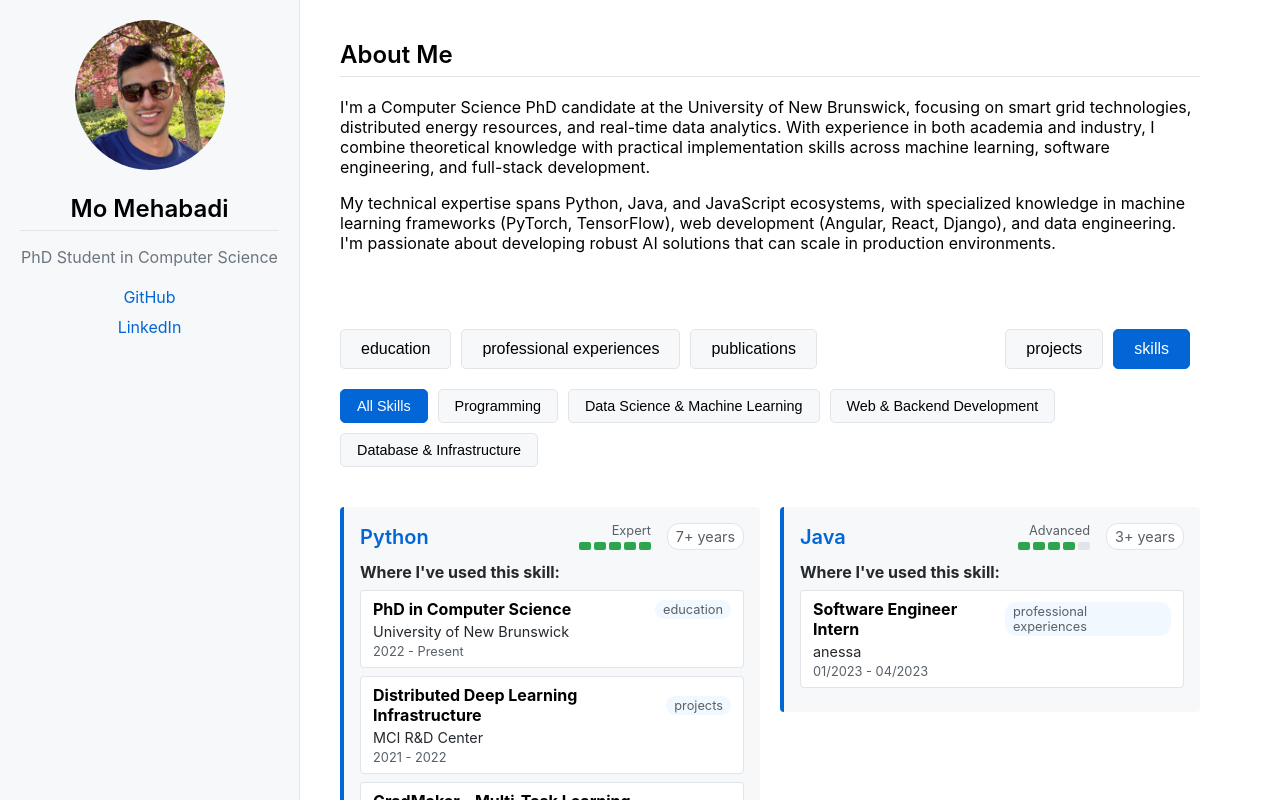
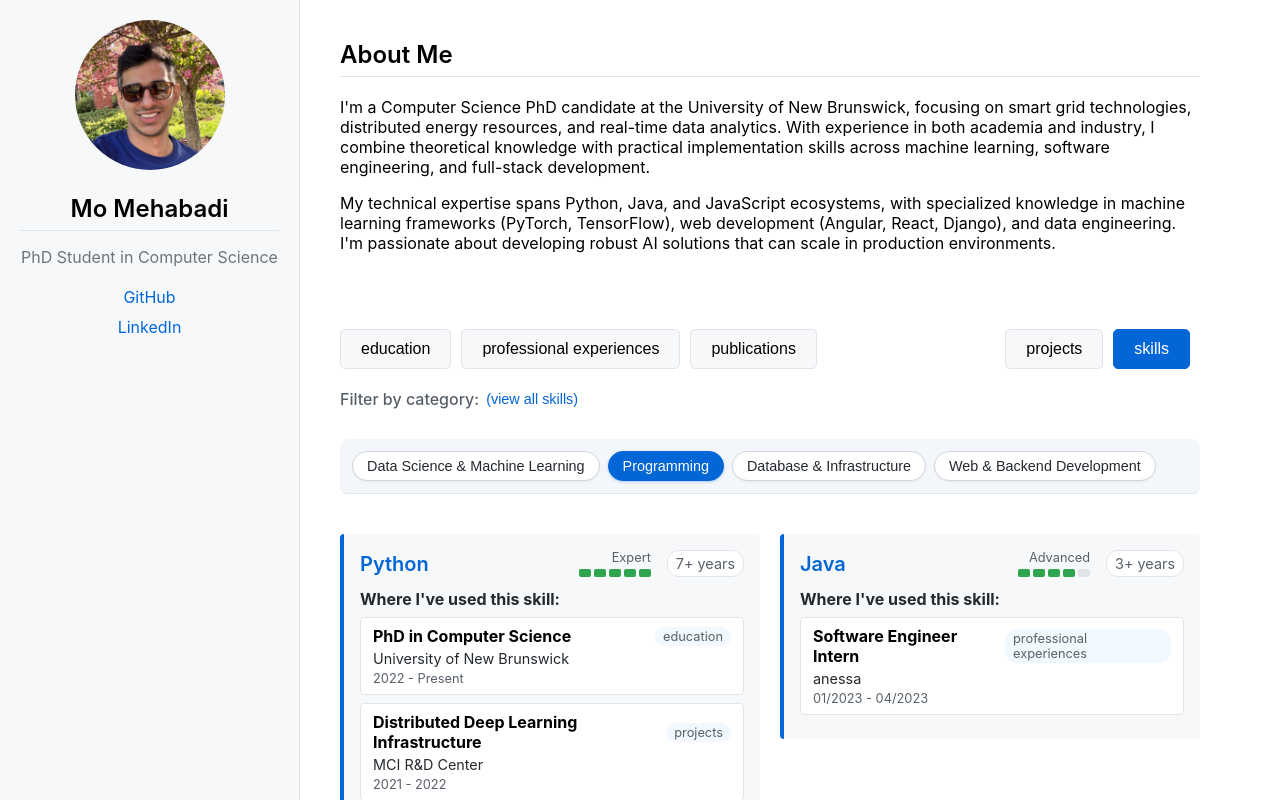
Before and after one commit to m-mehabadi/PersonalWebsite, an Angular app: page / in a window 1280 px wide. Both pictures are taken after a click on the button "skills". Built offline with nearby package versions, Linux system fonts and the light colour scheme.

Commit message:
updated skills;

```diff
--- a/src/app/app.component.html
+++ b/src/app/app.component.html
@@ -80,9 +80,19 @@
 
     <!-- Skills view with detailed skill components -->
     <div class="skills-container" *ngIf="selectedCategory === 'skills'">
+      <div class="skills-filter-header">
+        <span class="filter-title">Filter by category:</span>
+        <button
+          (click)="filterSkills('All Skills')"
+          [class.active]="selectedSkillCategory === 'All Skills'"
+          class="all-skills-button"
+        >
+          (view all skills)
+        </button>
+      </div>
       <div class="skills-filter">
         <button
-          *ngFor="let category of skillCategories"
+          *ngFor="let category of skillCategories.slice(0, -1)"
           (click)="filterSkills(category)"
           [class.active]="selectedSkillCategory === category"
           class="skill-filter-button"
--- a/src/app/app.component.scss
+++ b/src/app/app.component.scss
@@ -104,31 +104,78 @@ h2 {
   gap: 20px;
 }
 
+.skills-filter-header {
+  display: flex;
+  align-items: center;
+  margin-bottom: 10px;
+  flex-wrap: nowrap;
+  white-space: nowrap;
+}
+
+.filter-title {
+  margin: 0;
+  font-size: 1em;
+  font-weight: 500;
+  color: #586069;
+  display: inline-block;
+}
+
+.all-skills-button {
+  background-color: transparent;
+  border: none;
+  color: #0366d6;
+  font-size: 0.9em;
+  cursor: pointer;
+  padding: 0 0 0 5px;
+  font-weight: 500;
+  transition: color 0.2s;
+  margin-left: 2px;
+  display: inline-block;
+}
+
+.all-skills-button:hover {
+  color: #044289;
+  text-decoration: underline;
+}
+
+.all-skills-button.active {
+  font-weight: 600;
+}
+
 .skills-filter {
   display: flex;
   flex-wrap: wrap;
-  gap: 10px;
+  gap: 8px;
   margin-bottom: 20px;
+  background-color: #f3f6fa;
+  padding: 12px;
+  border-radius: 8px;
+  border-bottom: 1px solid #e1e4e8;
 }
 
 .skill-filter-button {
-  background-color: #f6f8fa;
-  border: 1px solid #e1e4e8;
-  padding: 8px 16px;
+  background-color: white;
+  border: 1px solid #d1d5da;
+  padding: 6px 14px;
   cursor: pointer;
-  border-radius: 5px;
+  border-radius: 20px;
   font-size: 0.9em;
   transition: all 0.2s;
+  color: #24292e;
+  font-weight: 500;
+  box-shadow: 0 1px 2px rgba(0, 0, 0, 0.05);
 }
 
 .skill-filter-button:hover {
-  background-color: #e1e4e8;
+  background-color: #f6f8fa;
+  border-color: #b1bac4;
 }
 
 .skill-filter-button.active {
   background-color: #0366d6;
   color: white;
   border-color: #0366d6;
+  box-shadow: 0 1px 3px rgba(3, 102, 214, 0.3);
 }
 
 .skills-grid {
--- a/src/app/app.component.ts
+++ b/src/app/app.component.ts
@@ -55,13 +55,13 @@ export class AppComponent {
 
   // Skill categories for filtering
   skillCategories = [
+    'Data Science & Machine Learning',
+    'Programming',
+    'Database & Infrastructure',
+    'Web & Backend Development',
     'All Skills',
-    'Programming',
-    'Data Science & Machine Learning',
-    'Web & Backend Development',
-    'Database & Infrastructure',
   ];
-  selectedSkillCategory: string = 'All Skills';
+  selectedSkillCategory: string = 'Programming';
 
   projects: Project[] = [
     // Education entries (chronological order, newest first)
```
